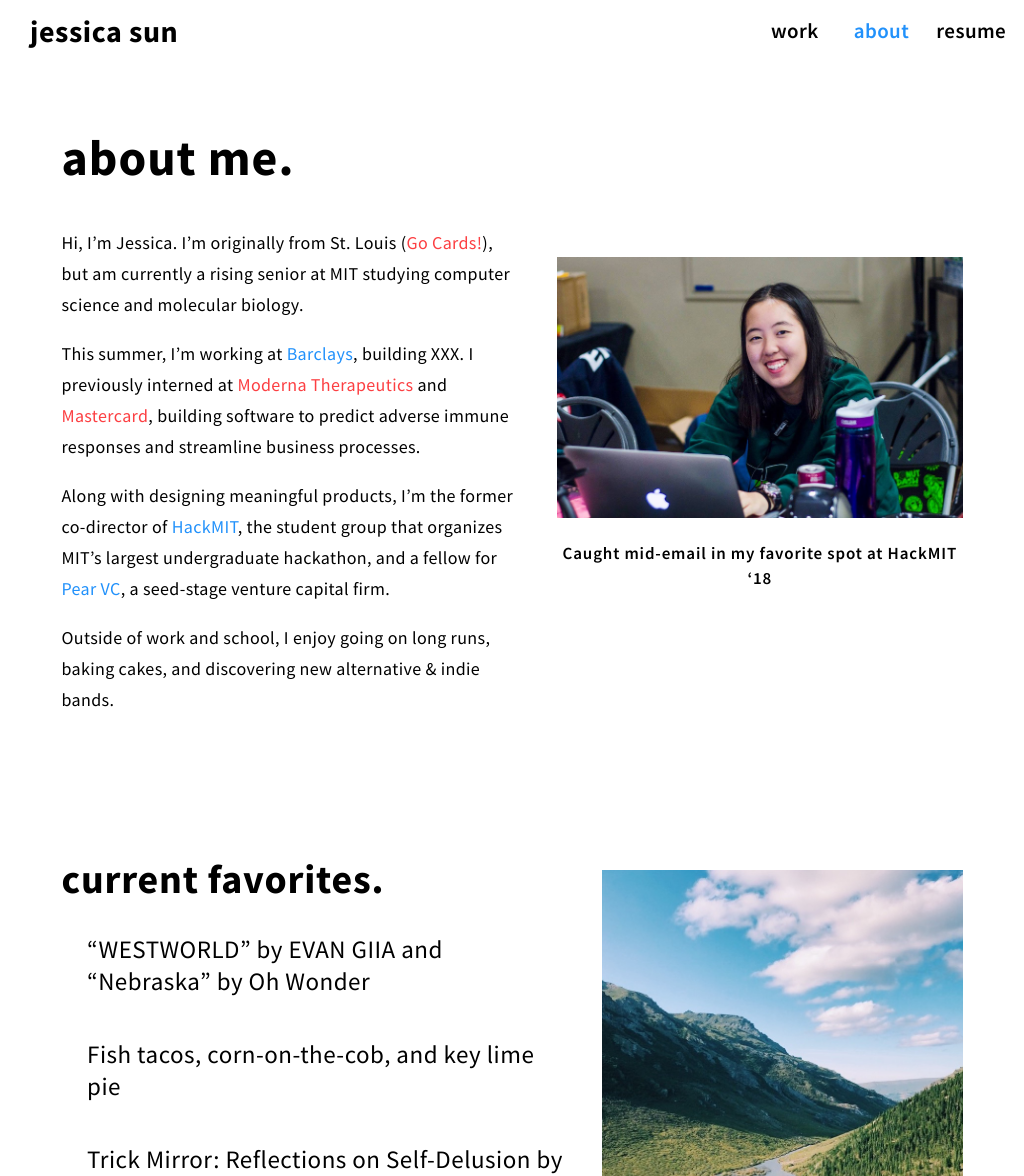
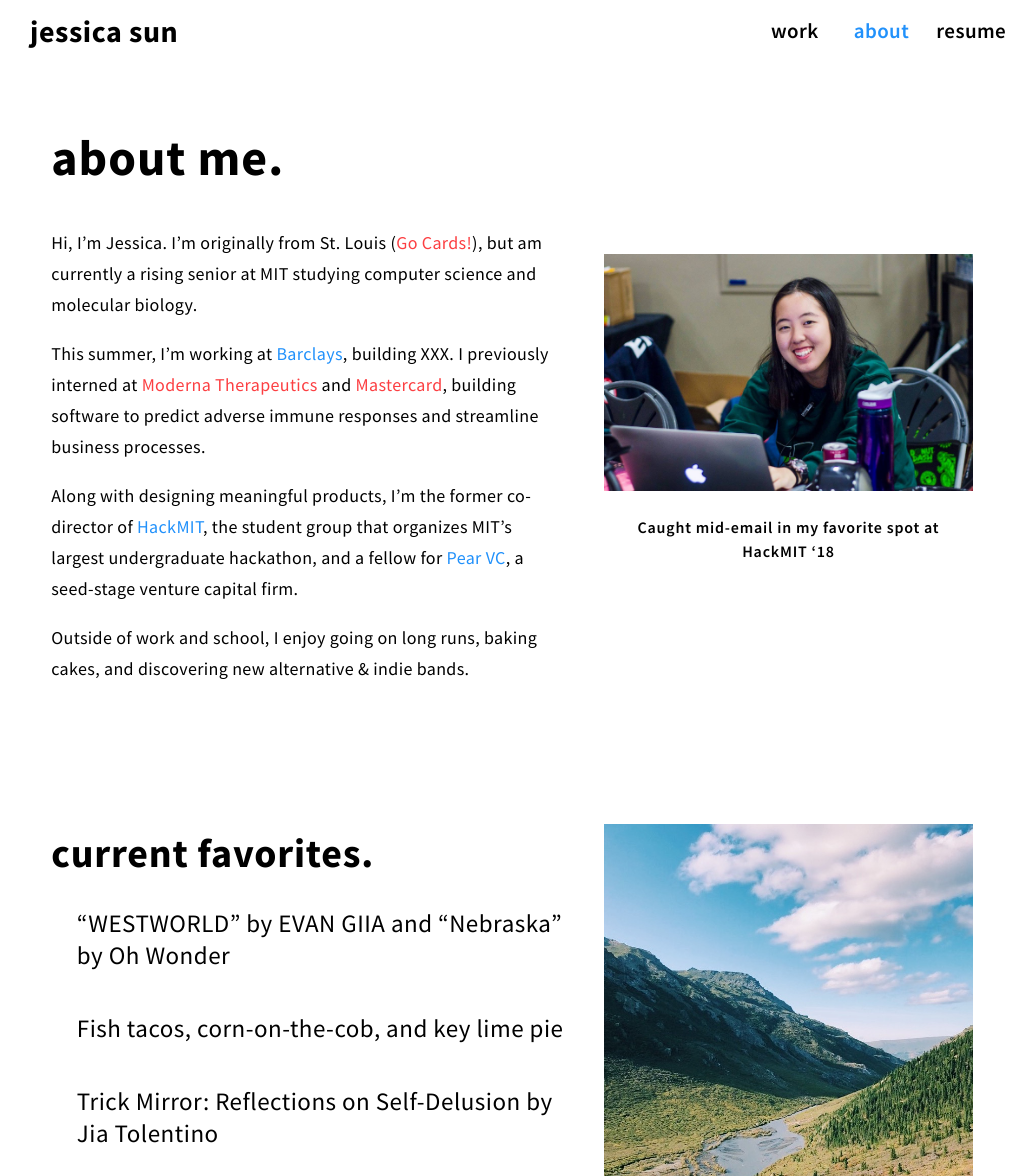
Before and after one commit to jessicajsun/personal-website, a Next.js app: page /about in a window 1024 px wide. Shown: the top 1176 px of the page. Built offline with nearby package versions, Linux system fonts and the light colour scheme.

Commit message:
max widths

```diff
--- a/components/about.module.css
+++ b/components/about.module.css
@@ -118,7 +118,7 @@
   .about{
     margin-left: inherit;
     margin-right: inherit;
-    max-width: 83%;
+    max-width: 85%;
     padding-right: 0vw;
     padding-bottom: 40px;
   }
@@ -196,7 +196,7 @@
     margin-right: auto;
     margin-top: 78px;
     margin-bottom: 120px;
-    max-width: 88%;
+    max-width: 90%;
   }
 
   .about {
@@ -227,12 +227,12 @@
     width: 100%;
     margin-left: 40px;
     margin-right: 0px;
-    max-width: 45%;
+    max-width: 40%;
   }
 
   .captions{
-    font-size: 17px;
-    line-height: 25px;
+    font-size: 16px;
+    line-height: 24px;
 
     margin-top: 15px;
     margin-bottom: 15px;
@@ -435,7 +435,7 @@
     flex-direction: column;
     margin-left: auto;
     margin-right: auto;
-    max-width: 84%;
+    max-width: 85%;
     margin-bottom: 90px;
   }
 
@@ -559,7 +559,7 @@
     flex-direction: row;
     margin-left: auto;
     margin-right: auto;
-    max-width: 88%;
+    max-width: 90%;
     margin-bottom: 90px;
   }
 
```
